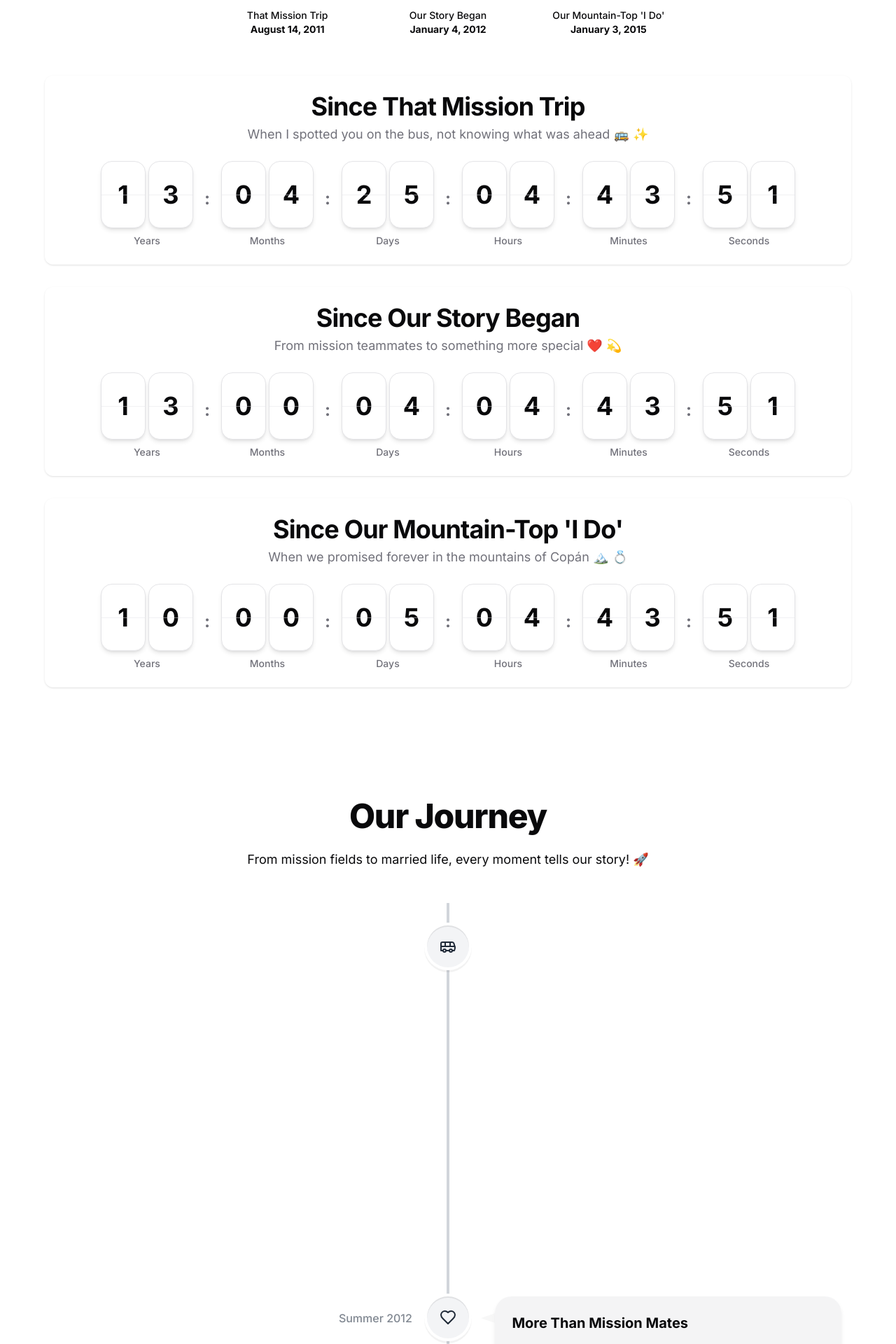
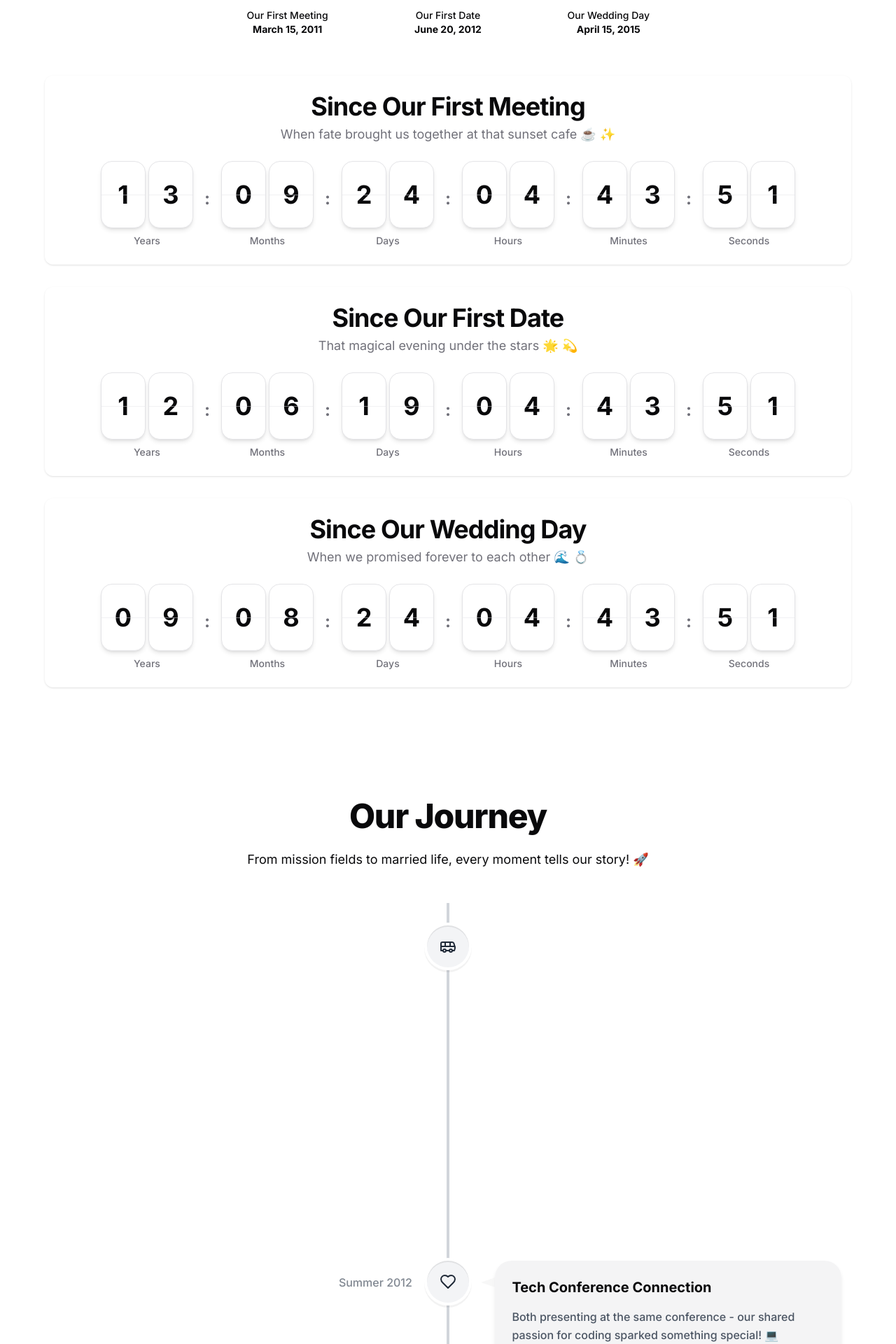
Before and after one commit to jorge-dev/memory-verse, a Next.js app: page / in a window 1280 px wide. Shown: the part 2660-4580 px from the top of the page at 70% size. Built offline with nearby package versions, Linux system fonts and the light colour scheme; a web font is replaced by a local one.

Commit message:
feat: update romantic messages and titles in various sections for enhanced emotional expression

```diff
--- a/src/components/sections/Footer.tsx
+++ b/src/components/sections/Footer.tsx
@@ -7,8 +7,8 @@ interface FooterProps {
 
 const footerData: FooterProps = {
   message:
-    "To my beloved Rebekah, who makes every day of my life more beautiful than I could have ever imagined.",
-  signature: "With all my love, Jorge",
+    "To my soulmate, who makes every day brighter just by being in it. Thank you for sharing this beautiful journey with me.",
+  signature: "Forever Yours, With All My Love",
 };
 
 export function Footer() {
--- a/src/components/sections/HeroSection.tsx
+++ b/src/components/sections/HeroSection.tsx
@@ -27,9 +27,9 @@ export function HeroSection() {
     center: "https://images.unsplash.com/photo-1490648875801-10d926b882d3",
   };
 
-  const title = "To My Beloved Wife";
+  const title = "To My Beloved";
   const subtitle =
-    "A decade of love, laughter, and countless beautiful moments. Every day I fall more in love with you. This is our story...";
+    "Every moment with you is a treasure, every smile a gift, and every day an adventure. Our love story continues to unfold in the most beautiful ways...";
 
   const container = useRef(null);
   const { scrollYProgress } = useScroll({
--- a/src/components/sections/LoveCounters.tsx
+++ b/src/components/sections/LoveCounters.tsx
@@ -15,22 +15,21 @@ const formatDate = (date: Date): string => {
 export function LoveCounters() {
   const counters = [
     {
-      startDate: new Date("2011-08-14T00:00:00Z"),
-      title: "Since That Mission Trip",
-      description:
-        "When I spotted you on the bus, not knowing what was ahead 🚌 ✨",
+      startDate: new Date("2011-03-15T00:00:00Z"),
+      title: "Since Our First Meeting",
+      description: "When fate brought us together at that sunset cafe ☕ ✨",
       delay: 0.7,
     },
     {
-      startDate: new Date("2012-01-04T00:00:00Z"),
-      title: "Since Our Story Began",
-      description: "From mission teammates to something more special ❤️ 💫",
+      startDate: new Date("2012-06-20T00:00:00Z"),
+      title: "Since Our First Date",
+      description: "That magical evening under the stars 🌟 💫",
       delay: 0.8,
     },
     {
-      startDate: new Date("2015-01-03T00:00:00Z"),
-      title: "Since Our Mountain-Top 'I Do'",
-      description: "When we promised forever in the mountains of Copán 🏔️ 💍",
+      startDate: new Date("2015-04-15T00:00:00Z"),
+      title: "Since Our Wedding Day",
+      description: "When we promised forever to each other 🌊 💍",
       delay: 0.9,
     },
   ];
@@ -42,9 +41,9 @@ export function LoveCounters() {
           <h1 className="scroll-m-20 text-5xl md:text-7xl  mb-4 font-extrabold tracking-tight lg:text-5xl text-foreground">
             Our Adventure Together
           </h1>
-          <p className="text-lg  max-w-2xl mx-auto">
-            From shy glances on a mission trip to mountain-top vows, here&apos;s
-            how long we&apos;ve been on this amazing journey! 🚀
+          <p className="text-lg max-w-2xl mx-auto">
+            From chance encounters to cherished memories, celebrating every
+            moment of our beautiful journey! 🚀
           </p>
         </div>
 
--- a/src/components/sections/LoveLetter.tsx
+++ b/src/components/sections/LoveLetter.tsx
@@ -13,19 +13,20 @@ interface LoveLetterProps {
 const loveLetter: LoveLetterProps = {
   content: `My Dearest Love, ❤️
 
-As I sit to write this, my heart overflows with gratitude and joy as I think about that mission trip back in 2011. I remember the exact moment I saw you on that bus, laughing with your friend. Little did I know that God was setting the stage for a story far more beautiful than I could have imagined.
+I still remember that perfect spring afternoon when our eyes first met across the café. The way the sunlight caught your smile made my heart skip a beat, and somehow I knew that moment would change my life forever.
 
-That second week, when we began to truly talk, remains one of my most cherished memories. The way we connected while serving others was just the beginning of something extraordinary. Who could have foreseen that those simple moments would lead us to this incredible life together?
+Since then, every day has been brighter, every laugh more joyful, and every moment more meaningful because I get to share them with you. Your kindness, your strength, and your beautiful spirit continue to amaze me with each passing day.
 
-I will never forget the day we stood together in 2015, on that mountain in Copán, exchanging vows. The beauty of the view paled in comparison to the beauty of your presence in that moment. It was not just a promise—it was the beginning of a journey that has blessed me in ways words can barely express.
+That magical evening when we danced under the stars on our first date, I felt like we were the only two people in the world. Your laugh, your stories, and the way you saw beauty in everything around us made me fall deeper in love with you.
 
-Since then, our lives have been enriched by the arrival of our three beautiful daughters—our joyful 2018 miracle, our curious 2020 adventurer, and our sweet 2022 light. Watching you as their mother has revealed a depth of love and strength in you that amazes me every single day. The warmth and care you pour into our family have made our house a home filled with love and laughter.
+Our wedding day by the ocean was just the beginning of our greatest adventure. Standing there, promising forever to each other while the waves crashed behind us, I knew I was the luckiest person alive. Your vows still echo in my heart, a promise we renew with each sunrise.
 
-Every moment with you—whether it’s bedtime stories with the girls, chaotic breakfast mornings, or quiet evenings on the couch—is a treasure I hold close. You make the ordinary extraordinary and turn every day into a blessing.
+Through all of life's ups and downs, your unwavering love and support have been my anchor. You have this incredible way of making even ordinary moments feel extraordinary - from quiet Sunday mornings to spontaneous road trips, every moment with you is a treasure.
 
-As I look to the future, my heart is filled with anticipation for the adventures and milestones that await us. With you by my side, I know that every step of the journey will be full of love and meaning.
-`,
-  signature: "Forever Yours,\nJorge",
+As we continue writing our story together, I'm in awe of how our love grows stronger and deeper with each passing day. Your smile still makes my heart race, your touch still gives me butterflies, and your love still feels like the greatest gift I've ever received.
+
+Looking ahead, I'm excited for all the adventures that await us, all the dreams we'll chase, and all the memories we'll create together. You make every day feel like a new chapter in the most beautiful love story ever written.`,
+  signature: "Forever and Always Yours,\nWith All My Love",
   date: new Date().toLocaleDateString("en-US", {
     year: "numeric",
     month: "long",
--- a/src/components/sections/LoveReasons.tsx
+++ b/src/components/sections/LoveReasons.tsx
@@ -12,54 +12,54 @@ interface Reason {
 
 const loveReasons: Reason[] = [
   {
-    title: "Your Thoughtfulness",
+    title: "Your Kindness",
     description:
-      "The way you cherished a small gesture, like me giving you my sweater on that mission trip, shows how much you value the little things in life and love.",
+      "The way you care for others and bring warmth to everyone around you never fails to amaze me.",
   },
   {
-    title: "Your Courage",
+    title: "Your Smile",
     description:
-      "You opened your heart to me without hesitation, even when it took great bravery. That moment changed our lives forever, and I’m so thankful for it.",
+      "Your smile brightens even the darkest days and makes every moment more beautiful.",
   },
   {
-    title: "Your Commitment",
+    title: "Your Patience",
     description:
-      "You spent your time and savings visiting me so many times before I moved to Canada. That devotion is something I’ll always treasure and admire.",
+      "The way you handle life's challenges with grace and understanding inspires me daily.",
   },
   {
-    title: "Your Steadfastness",
+    title: "Your Dreams",
     description:
-      "Through every challenge, you’ve been my constant source of strength. Your quiet support and unwavering love give me the courage to keep going.",
+      "Your ambitious spirit and determination to chase your dreams make me fall in love with you more each day.",
   },
   {
-    title: "Your Playfulness",
+    title: "Your Energy",
     description:
-      "Your silly jokes, playful nibbles, and that infectious laugh of yours can brighten even the dullest day. Life with you is always full of joy.",
-  },
-  {
-    title: "Your Drive",
-    description:
-      "Whether it’s your passion for books or your determination to give our kids the best, the energy you bring to what you love inspires me every day.",
-  },
-  {
-    title: "Your Humor",
-    description:
-      "You make me laugh with your playful quips, like when you ask how I can be both rude and handsome. Your humor always keeps me smiling.",
+      "Your zest for life and adventure keeps our journey exciting and full of wonderful surprises.",
   },
   {
     title: "Your Strength",
     description:
-      "In tough times, you face challenges head-on with resilience and grace. Your strength inspires me and reminds me of how incredible you are.",
+      "The quiet strength you show in difficult times gives me courage and hope.",
   },
   {
-    title: "Your Curiosity",
+    title: "Your Wisdom",
     description:
-      "Your love for books and learning reflects your thoughtful and curious mind. I admire how you’re always exploring and growing in so many ways.",
+      "Your thoughtful advice and perspective help me see the world in new ways.",
   },
   {
-    title: "Your Love for Family",
+    title: "Your Support",
     description:
-      "You pour your heart into caring for all of us, making sure our family is full of love, joy, and support. You’re truly the heart of our home.",
+      "You're my biggest cheerleader and strongest supporter in every endeavor.",
+  },
+  {
+    title: "Your Compassion",
+    description:
+      "Your endless capacity to care and understand others touches my heart deeply.",
+  },
+  {
+    title: "Your Love",
+    description:
+      "The way you love, unconditionally and completely, makes every day feel like a gift.",
   },
 ];
 
@@ -100,7 +100,7 @@ export function LoveReasons() {
                 actionArea="global"
                 range={200}
               >
-                <Card className="transition-all duration-300 border-none bg-gray-100/50 dark:bg-gray-800/50  h-full flex flex-col">
+                <Card className="transition-all duration-300 border-none bg-gray-100/50 dark:bg-gray-800/50 h-[200px] flex flex-col overflow-hidden">
                   <CardHeader>
                     <CardTitle className="flex items-center gap-2">
                       <span className="text-3xl font-bold text-primary">
--- a/src/components/sections/MemoryLane.tsx
+++ b/src/components/sections/MemoryLane.tsx
@@ -17,47 +17,43 @@ interface Memory {
 export const memories: Memory[] = [
   {
     id: 1,
-    image: getByName("2011 - 1 of 5.jpeg")!.url,
-    date: "Summer 2011",
-    title: "A Fateful Bus Ride",
-    description:
-      "The moment I spotted you on that mission trip bus, my heart whispered, ‘This one’s special.’",
+    image: "https://images.unsplash.com/photo-1644446770253-5c6b45c38ba8",
+    date: "Spring 2011",
+    title: "First Glance",
+    description: "That magical moment when our eyes met across the café.",
     color: "rgba(255, 218, 224, 0.8)", // Soft pink
   },
   {
     id: 2,
-    image: getByName("2015 - 12 of 84.jpeg")!.url,
-    date: "Summer 2014",
-    title: "Saying Yes to Forever",
+    image: "https://images.unsplash.com/photo-1695860800060-2b87b9ff8d12",
+    date: "Winter 2014",
+    title: "The Perfect Proposal",
     description:
-      "That life-changing evening when you said 'Yes' and we began our forever.",
+      "Under a sky full of stars, you made me the happiest person alive.",
     color: "rgba(204, 229, 255, 0.8)", // Soft blue
   },
   {
     id: 3,
-    date: "Fall 2015",
-    image: getByName("2015 - 71 of 84.jpeg")!.url,
-    title: "Canadian Adventure Begins",
-    description:
-      "Starting our new chapter together in beautiful Calgary. The wait made our reunion even sweeter! 🍁",
+    date: "Spring 2015",
+    image: "https://images.unsplash.com/photo-1576694700950-47ff95f5ec81",
+    title: "Our Wedding Day",
+    description: "Surrounded by loved ones, we promised forever to each other.",
     color: "rgba(215, 236, 208, 0.8)", // Soft green
   },
   {
     id: 4,
     image: getByName("2019 - 13 of 29.jpeg")!.url,
     date: "2018",
-    title: "Our First Little Miracle",
-    description:
-      "The day Emma arrived, our hearts grew in ways we never imagined possible.",
+    title: "Growing Family",
+    description: "The day our little miracle made us a family of three.",
     color: "rgba(255, 248, 204, 0.8)", // Soft yellow
   },
   {
     id: 5,
-    image: getByName("2024 - 21 of 23.jpeg")!.url,
+    image: "https://images.unsplash.com/photo-1535762978982-79119ca47447",
     date: "Present Day",
-    title: "A Home Filled with Laughter",
-    description:
-      "Our hearts overflow with joy as we watch our three amazing daughters grow, filling our home with endless love and laughter. 💝",
+    title: "Our Beautiful Life",
+    description: "Every day with you is another page in our love story. ❤️",
     color: "rgba(229, 204, 255, 0.8)", // Soft purple
   },
 ];
--- a/src/components/sections/Timeline.tsx
+++ b/src/components/sections/Timeline.tsx
@@ -13,7 +13,6 @@ import {
   MessagesSquare,
   Mountain,
   Smile,
-  Plane,
   Camera,
   Palmtree,
   MapPin,
@@ -36,27 +35,22 @@ interface TimelineEvent {
   images: string[];
 }
 
-const weddingImages = Array.from(
+const weddingImageGallery = Array.from(
   { length: 34 },
   (_, i) => `2015 - ${i + 1} of 84.jpeg`
 );
 
-const honeymoonImages = Array.from(
+const memorableMoments = Array.from(
   { length: 24 },
   (_, i) => `2015 - ${i + 35} of 84.jpeg`
 );
 
-const reunitedCanadaImages = Array.from(
-  { length: 24 },
-  (_, i) => `2015 - ${i + 60} of 84.jpeg`
-);
-
 const timelineEvents: TimelineEvent[] = [
   {
-    date: "Summer 2011",
-    title: "Mission Trip Romance",
+    date: "Spring 2011",
+    title: "Coffee Shop Serendipity",
     description:
-      "Spotted you on the bus with your friend - that girl across the aisle would change my life forever! 😊 After a week of stolen glances, I finally got the courage to talk to you. Turned out we made an amazing mission team! 🙌",
+      "A chance encounter at a local coffee shop - who knew spilling coffee could lead to love? ☕",
     icon: Bus,
     images: getByYear(2011)
       .map((image) => image.url)
@@ -64,61 +58,51 @@ const timelineEvents: TimelineEvent[] = [
   },
   {
     date: "Summer 2012",
-    title: "More Than Mission Mates",
+    title: "Tech Conference Connection",
     description:
-      "Those mission trip conversations turned into something special. Im glad I replied to your message that January! 💌",
+      "Both presenting at the same conference - our shared passion for coding sparked something special! 💻",
     icon: Heart,
     images: getByYear(2012)
       .map((image) => image.url)
       .sort(() => 0.5 - Math.random()),
   },
   {
-    date: "Summer 2013",
-    title: "Our Last Mission Trip, But Not Our Last Adventure",
+    date: "Fall 2013",
+    title: "Startup Adventures Begin",
     description:
-      "Our last mission trip together, but the beginning of a lifetime of adventures! 🌍",
+      "Launched our first startup together - combining love and entrepreneurship! 🚀",
     icon: MessagesSquare,
     images: getByYear(2013)
       .map((image) => image.url)
       .sort(() => 0.5 - Math.random()),
   },
   {
-    date: " Summer 2014",
-    title: "We're Engaged!",
+    date: "Winter 2014",
+    title: "The Perfect Proposal",
     description:
-      "The day you got down on one knee and asked me to be yours forever! 💍",
+      "A surprise proposal during our hackathon victory celebration! 💍",
     icon: GemIcon,
     images: getByYear(2014)
       .map((image) => image.url)
       .sort(() => 0.5 - Math.random()),
   },
   {
-    date: "Winter 2015",
-    title: "Mountain-Top Magic",
+    date: "Spring 2015",
+    title: "Beachside 'I Do's",
     description:
-      "Said our 'I dos' with the mountains as our backdrop. The view was amazing, but you were even more breathtaking! 🏔️",
+      "Our wedding by the ocean - with drones capturing every moment from above! 🌊",
     icon: Mountain,
-    images: getByNames(weddingImages)
+    images: getByNames(weddingImageGallery)
       .map((image) => image.url)
       .sort(() => 0.5 - Math.random()),
   },
   {
-    date: "Spring 2015",
-    title: "Honeymoon Heaven",
+    date: "Summer 2015",
+    title: "Silicon Valley Honeymoon",
     description:
-      "Our honeymoon was the perfect start to our married life. Every moment was pure bliss! 🌴",
+      "Combining our love for tech with romance - touring startups by day, romance by night! 🌉",
     icon: Palmtree,
-    images: getByNames(honeymoonImages)
-      .map((image) => image.url)
-      .sort(() => 0.5 - Math.random()),
-  },
-  {
-    date: "Fall 2015",
-    title: "Reunited in Canada",
-    description:
-      "After months of long-distance, we were finally reunited in Canada. Every moment was worth the wait! 🍁",
-    icon: Plane,
-    images: getByNames(reunitedCanadaImages)
+    images: getByNames(memorableMoments)
       .map((image) => image.url)
       .sort(() => 0.5 - Math.random()),
   },
@@ -214,9 +198,9 @@ const timelineEvents: TimelineEvent[] = [
   },
   {
     date: "Present day",
-    title: "Our Beautiful Complete Family",
+    title: "Building Our Digital Empire",
     description:
-      "Our family is complete with our three beautiful children. Every day is filled with love, laughter, and new adventures! 💕",
+      "From that first coffee spill to a successful tech company - our love story continues to innovate! 💕",
     icon: HandHeart,
     images: getByYear(2024)
       .map((image) => image.url)
```
